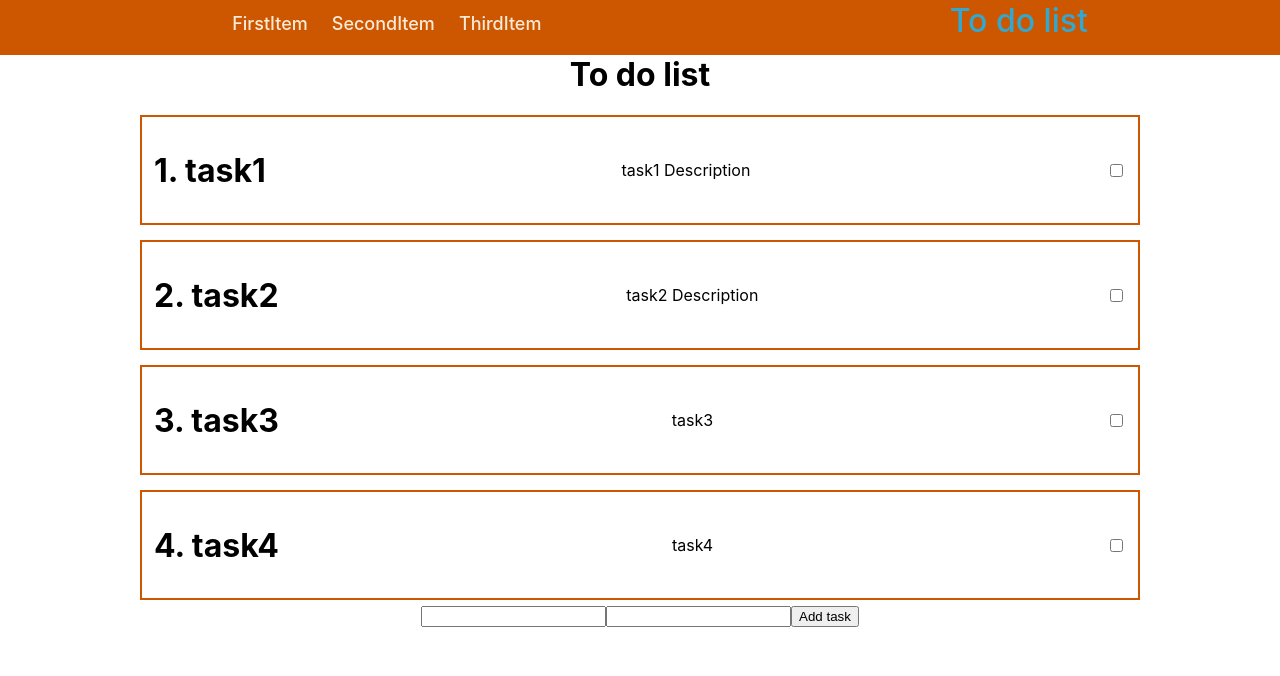
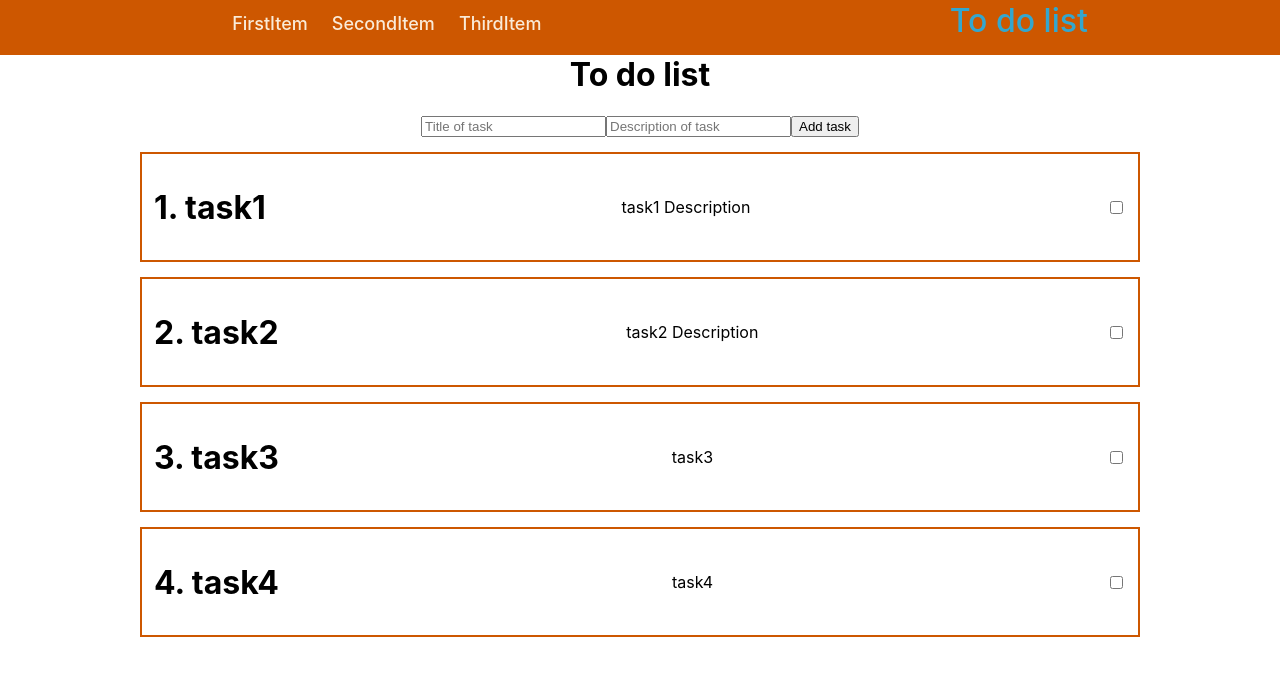
Before and after one commit to VladVynnyk/To-do-list, a React (Create React App) app: page / in a window 1280 px wide. Shown: the top 676 px of the page. Built offline with nearby package versions, Linux system fonts and the light colour scheme.

Commit message:
Created controlled inputs

```diff
--- a/src/App.js
+++ b/src/App.js
@@ -16,8 +16,8 @@ function App() {
         <Header/>
         <div className="container">
             <h1 style={{marginTop: 0}}>To do list</h1>
+            <Form/>
             <ToDoList tasks={tasks}/>
-            <Form/>
         </div>
 
     </div>
--- a/src/Components/Form/Form.jsx
+++ b/src/Components/Form/Form.jsx
@@ -1,11 +1,16 @@
-import React from 'react';
+import React, {useState} from 'react';
+import Input from "../../UI/Input/Input";
+import Button from "../../UI/Button/Button";
 
 const Form = () => {
+    let [title, setTitle] = useState('');
+    let [description, setDescription] = useState('')
+
     return (
         <div>
-            <input type="text"/>
-            <input type="text"/>
-            <button>Add task</button>
+            <Input value={title} onChange={event=>setTitle(event.target.value)} type="text" placeholder="Title of task"/>
+            <Input value={description} onChange={event=>setDescription(event.target.value)} type="text" placeholder="Description of task"/>
+            <Button text="Add task" />
         </div>
     );
 };
--- a/src/Components/ToDoList/ToDoItem/ToDoItem.jsx
+++ b/src/Components/ToDoList/ToDoItem/ToDoItem.jsx
@@ -1,7 +1,7 @@
 import React from 'react';
 import classes from './ToDoItem.module.css'
 const ToDoItem = (props) => {
-    console.log(props.task.title)
+
     return (
         <div>
             <div className={classes.container}>
--- /dev/null
+++ b/src/UI/Button/Button.jsx
@@ -0,0 +1,11 @@
+import React from 'react';
+
+const Button = (props) => {
+    return (
+        <button>
+            {props.text}
+        </button>
+    );
+};
+
+export default Button;
--- /dev/null
+++ b/src/UI/Input/Input.jsx
@@ -0,0 +1,9 @@
+import React from 'react';
+
+const Input = (props) => {
+    return (
+        <input {...props}/>
+    );
+};
+
+export default Input;
```
Also changed, not shown: src/UI/Input/Input.module.css (added).
